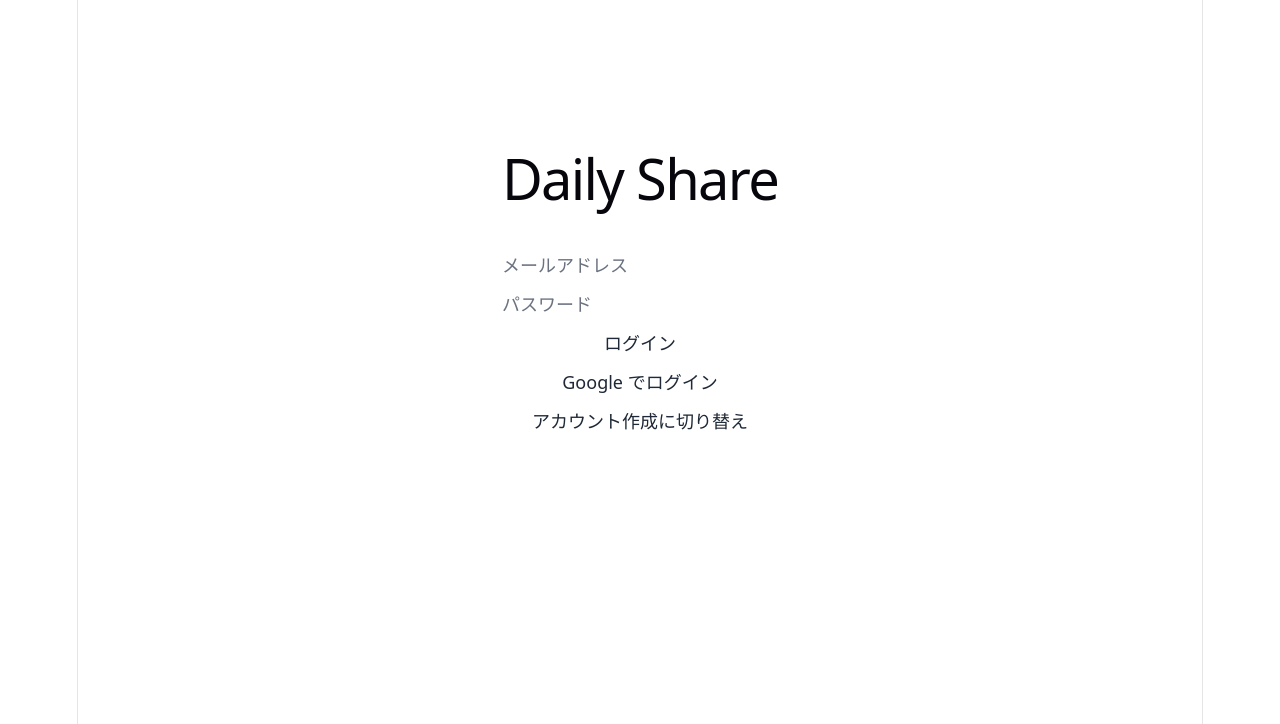
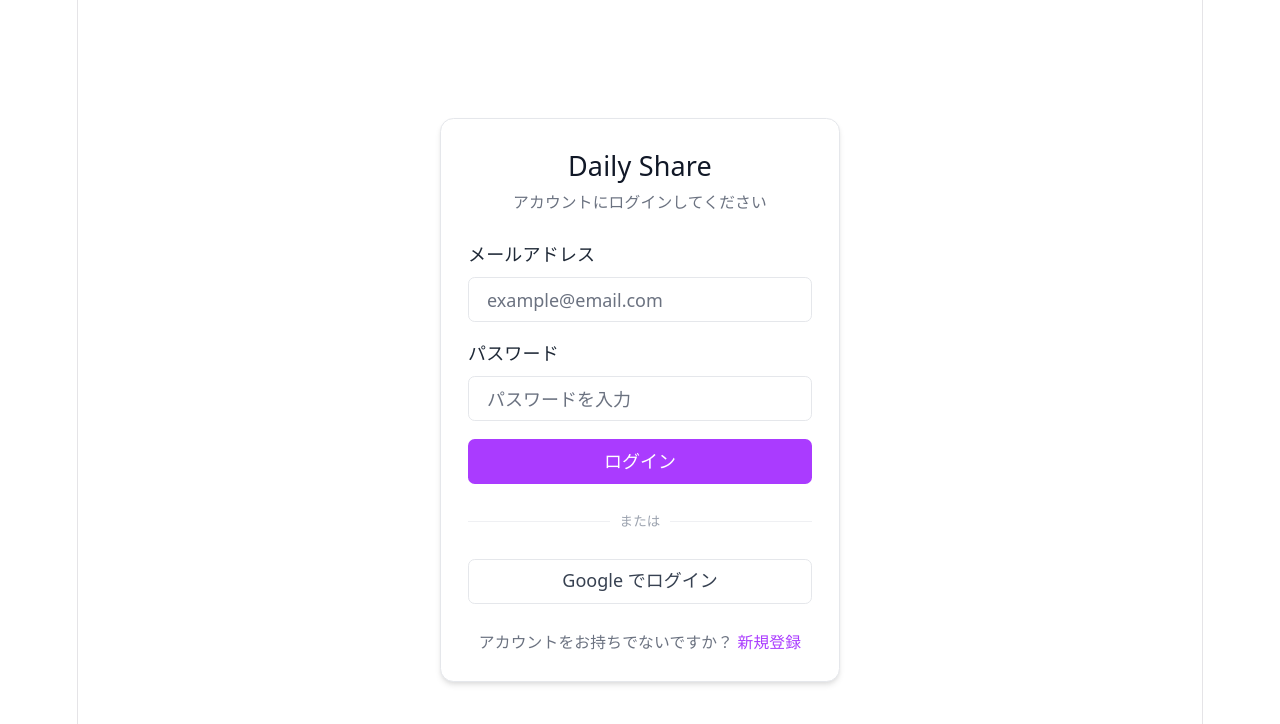
Before and after one commit to SnowHam1212/daily-share, a React (Vite) app: page / in a window 1280 px wide. Shown: the top 724 px of the page. Built offline with nearby package versions, Linux system fonts and the light colour scheme.

Commit message:
fix: LoginForm を Chakra UI ベースに作り直す

```diff
--- a/src/components/Auth/LoginForm.tsx
+++ b/src/components/Auth/LoginForm.tsx
@@ -1,5 +1,11 @@
 import { useState } from 'react'
+import {
+  Box, VStack, Divider, Text, HStack, Flex
+} from '@chakra-ui/react'
 import { useAuth } from '../../hooks/useAuth'
+import { Button } from '../ui/Button'
+import { Input } from '../ui/Input'
+import { Card } from '../ui/Card'
 
 export function LoginForm() {
   const { signInWithEmail, signUpWithEmail, signInWithGoogle } = useAuth()
@@ -7,43 +13,91 @@
   const [password, setPassword] = useState('')
   const [isSignUp, setIsSignUp] = useState(false)
   const [error, setError] = useState<string | null>(null)
+  const [isLoading, setIsLoading] = useState(false)
 
   const handleSubmit = async (e: React.FormEvent) => {
     e.preventDefault()
     setError(null)
+    setIsLoading(true)
     const { error } = isSignUp
       ? await signUpWithEmail(email, password)
       : await signInWithEmail(email, password)
+    setIsLoading(false)
     if (error) setError(error.message)
   }
 
   return (
-    <div style={{ maxWidth: 400, margin: '80px auto', padding: 24 }}>
-      <h1>Daily Share</h1>
-      <form onSubmit={handleSubmit} style={{ display: 'flex', flexDirection: 'column', gap: 12 }}>
-        <input
+    <Flex minH="100vh" align="center" justify="center" px={4}>
+      <Card w="full" maxW="400px">
+        <VStack spacing={6} align="stretch">
+          <Box>
+            <Text fontSize="2xl" fontWeight="medium" color="gray.900">
+              Daily Share
+            </Text>
+            <Text fontSize="sm" color="gray.500" mt={1}>
+              {isSignUp ? 'アカウントを作成してください' : 'アカウントにログインしてください'}
+            </Text>
+          </Box>
+
+          <VStack as="form" onSubmit={handleSubmit} spacing={4} align="stretch">
+            {error && (
+              <Box
+                bg="danger.50"
+                border="1px solid"
+                borderColor="danger.200"
+                borderRadius="md"
+                px={3}
+                py={2}
+              >
+                <Text fontSize="sm" color="danger.600">{error}</Text>
+              </Box>
+            )}
+            <Input
+              label="メールアドレス"
+              id="email"
               type="email"
-          placeholder="メールアドレス"
+              placeholder="example@email.com"
               value={email}
               onChange={(e) => setEmail(e.target.value)}
-          required
             />
-        <input
+            <Input
+              label="パスワード"
+              id="password"
               type="password"
-          placeholder="パスワード"
+              placeholder="パスワードを入力"
               value={password}
               onChange={(e) => setPassword(e.target.value)}
-          required
             />
-        {error && <p style={{ color: 'red', margin: 0 }}>{error}</p>}
-        <button type="submit">{isSignUp ? 'アカウント作成' : 'ログイン'}</button>
-        <button type="button" onClick={() => signInWithGoogle()}>
+            <Button type="submit" isLoading={isLoading} w="full">
+              {isSignUp ? 'アカウント作成' : 'ログイン'}
+            </Button>
+          </VStack>
+
+          <HStack>
+            <Divider />
+            <Text fontSize="xs" color="gray.400" whiteSpace="nowrap">または</Text>
+            <Divider />
+          </HStack>
+
+          <Button variant="secondary" w="full" onClick={() => signInWithGoogle()}>
             Google でログイン
-        </button>
-        <button type="button" onClick={() => setIsSignUp((v) => !v)}>
-          {isSignUp ? 'ログインに切り替え' : 'アカウント作成に切り替え'}
-        </button>
-      </form>
-    </div>
+          </Button>
+
+          <Text textAlign="center" fontSize="sm" color="gray.500">
+            {isSignUp ? 'すでにアカウントをお持ちですか？' : 'アカウントをお持ちでないですか？'}
+            {' '}
+            <Box
+              as="span"
+              color="primary.400"
+              cursor="pointer"
+              fontWeight="medium"
+              onClick={() => { setIsSignUp(v => !v); setError(null) }}
+            >
+              {isSignUp ? 'ログイン' : '新規登録'}
+            </Box>
+          </Text>
+        </VStack>
+      </Card>
+    </Flex>
   )
 }
```
Lines whose indentation alone changed are shown as unchanged.
